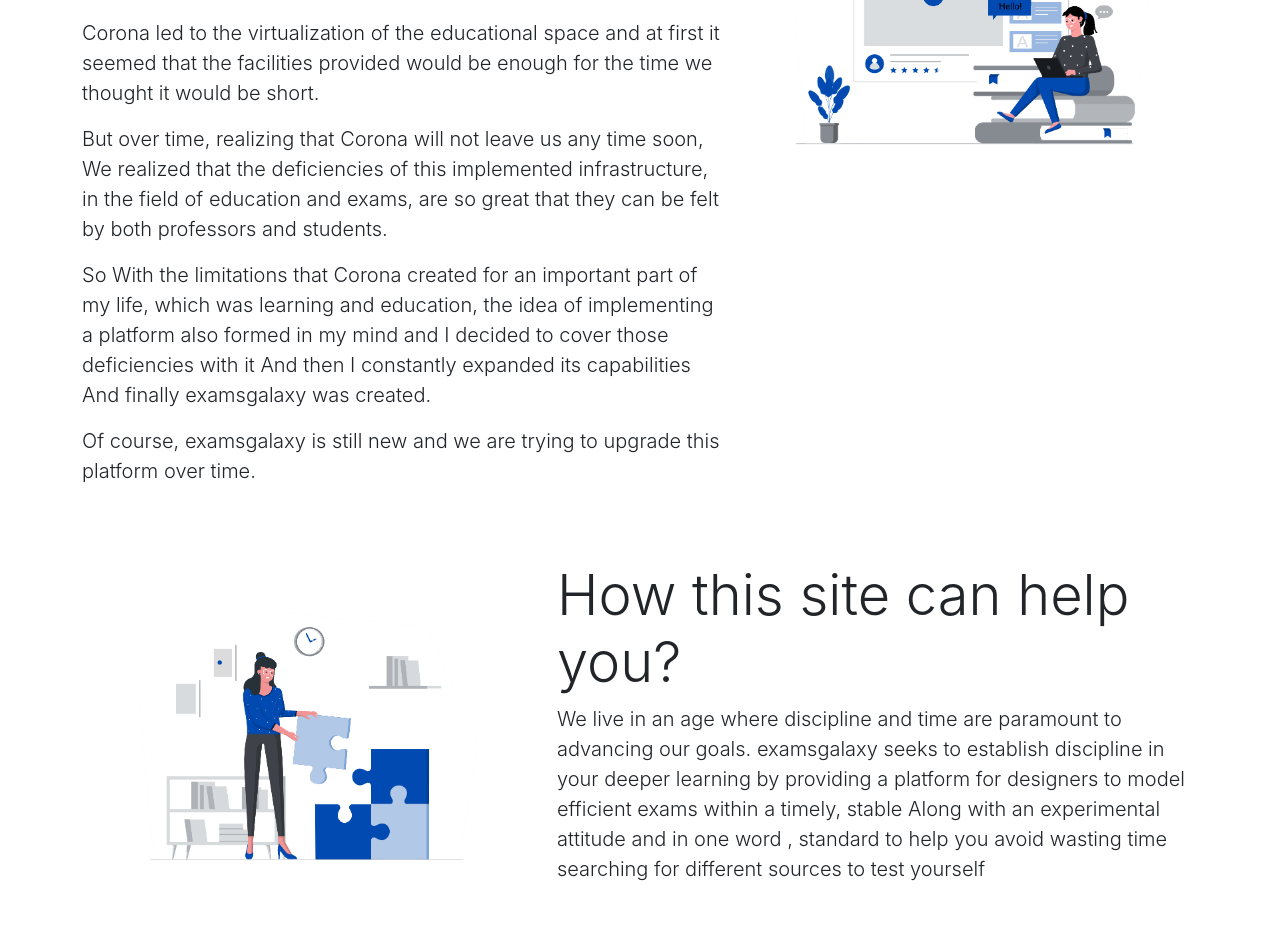
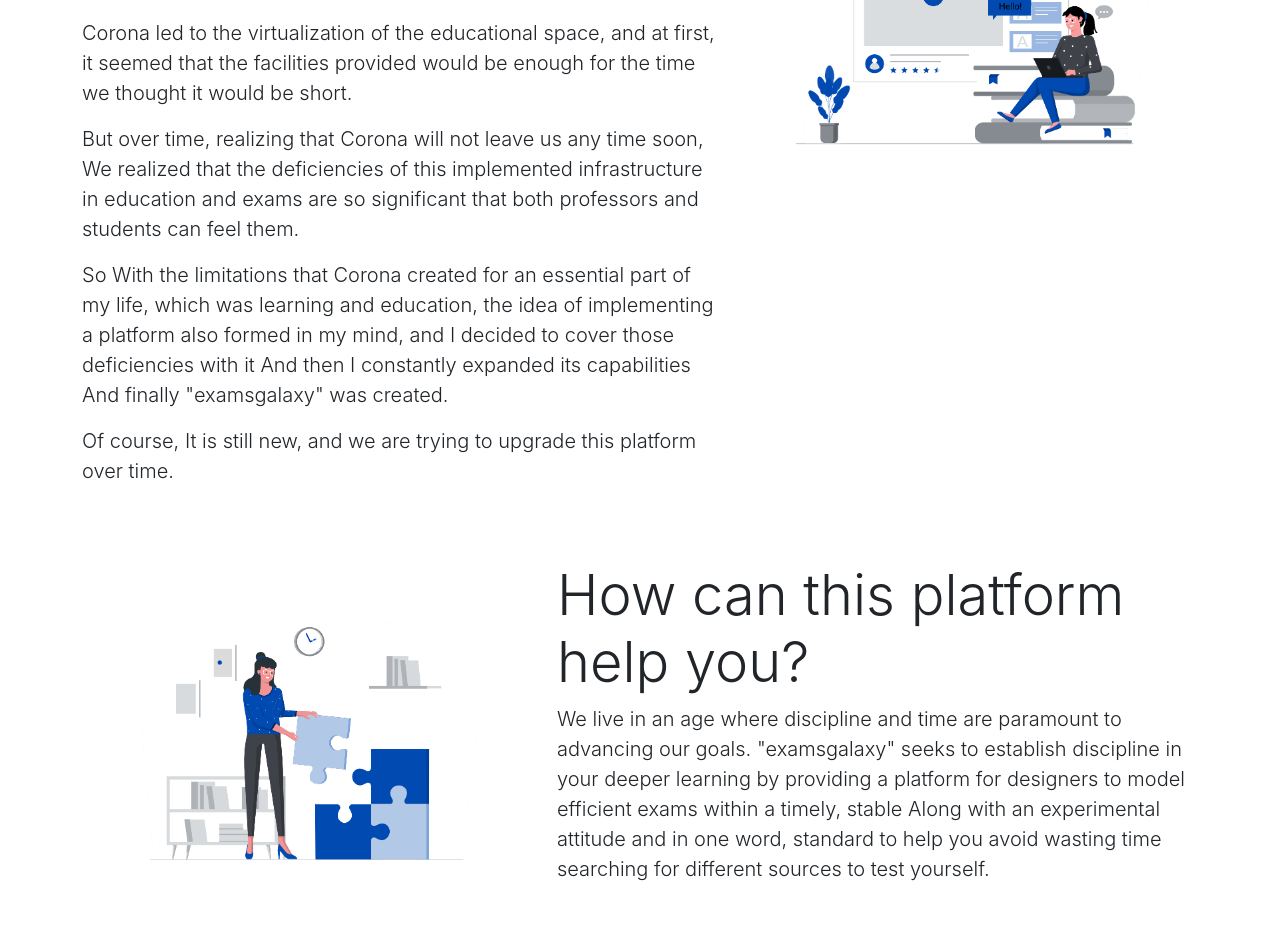
Before and after one commit to alireza-jahandoost/main-app-examining, a Next.js app: page /about-us in a window 1280 px wide. Shown: the part 460-1412 px from the top of the page. Built offline with nearby package versions, Linux system fonts and the light colour scheme.

Commit message:
Improve about us content

```diff
--- a/pages/about-us.jsx
+++ b/pages/about-us.jsx
@@ -45,29 +45,29 @@
             </p>
 
             <p className="lead">
-              Corona led to the virtualization of the educational space and at
-              first it seemed that the facilities provided would be enough for
+              Corona led to the virtualization of the educational space, and at
+              first, it seemed that the facilities provided would be enough for
               the time we thought it would be short.
             </p>
 
             <p className="lead">
               But over time, realizing that Corona will not leave us any time
               soon, We realized that the deficiencies of this implemented
-              infrastructure, in the field of education and exams, are so great
-              that they can be felt by both professors and students.
+              infrastructure in education and exams are so significant that both
+              professors and students can feel them.
             </p>
 
             <p className="lead">
-              So With the limitations that Corona created for an important part
+              So With the limitations that Corona created for an essential part
               of my life, which was learning and education, the idea of
-              implementing a platform also formed in my mind and I decided to
+              implementing a platform also formed in my mind, and I decided to
               cover those deficiencies with it And then I constantly expanded
-              its capabilities And finally examsgalaxy was created.
+              its capabilities And finally "examsgalaxy" was created.
             </p>
 
             <p className="lead">
-              Of course, examsgalaxy is still new and we are trying to upgrade
-              this platform over time.
+              Of course, It is still new, and we are trying to upgrade this
+              platform over time.
             </p>
           </Col>
           <Col xs={12} xl={5}>
@@ -87,14 +87,14 @@
             />
           </Col>
           <Col xs={12} xl={7}>
-            <h2 className="display-4">How this site can help you?</h2>
+            <h2 className="display-4">How can this platform help you?</h2>
             <p className="lead">
               We live in an age where discipline and time are paramount to
-              advancing our goals. examsgalaxy seeks to establish discipline in
-              your deeper learning by providing a platform for designers to
+              advancing our goals. "examsgalaxy" seeks to establish discipline
+              in your deeper learning by providing a platform for designers to
               model efficient exams within a timely, stable Along with an
-              experimental attitude and in one word , standard to help you avoid
-              wasting time searching for different sources to test yourself
+              experimental attitude and in one word, standard to help you avoid
+              wasting time searching for different sources to test yourself.
             </p>
           </Col>
         </Row>
@@ -102,7 +102,7 @@
           <Col xs={12} xl={7}>
             <h2 className="display-4">Who am I?</h2>
             <p className="lead">
-              I am the founder and creator of this site Student of programming
+              I am the founder and creator of this platform, Student of software
               engineering Alireza Jahandoost. You can contact me directly via :
               <br />
               <a
```
